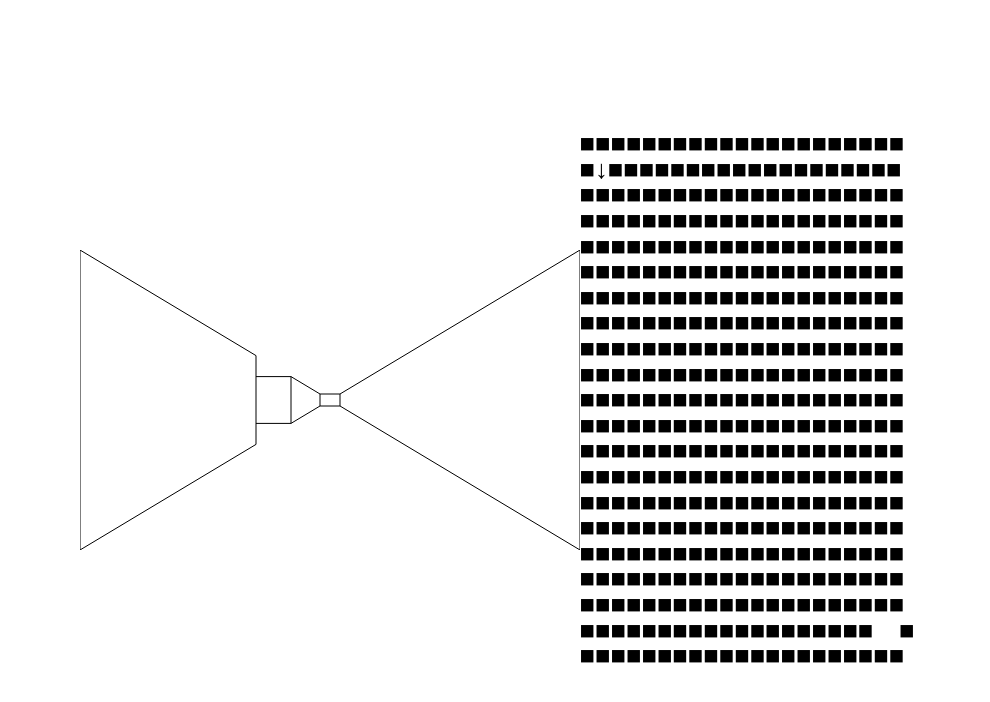
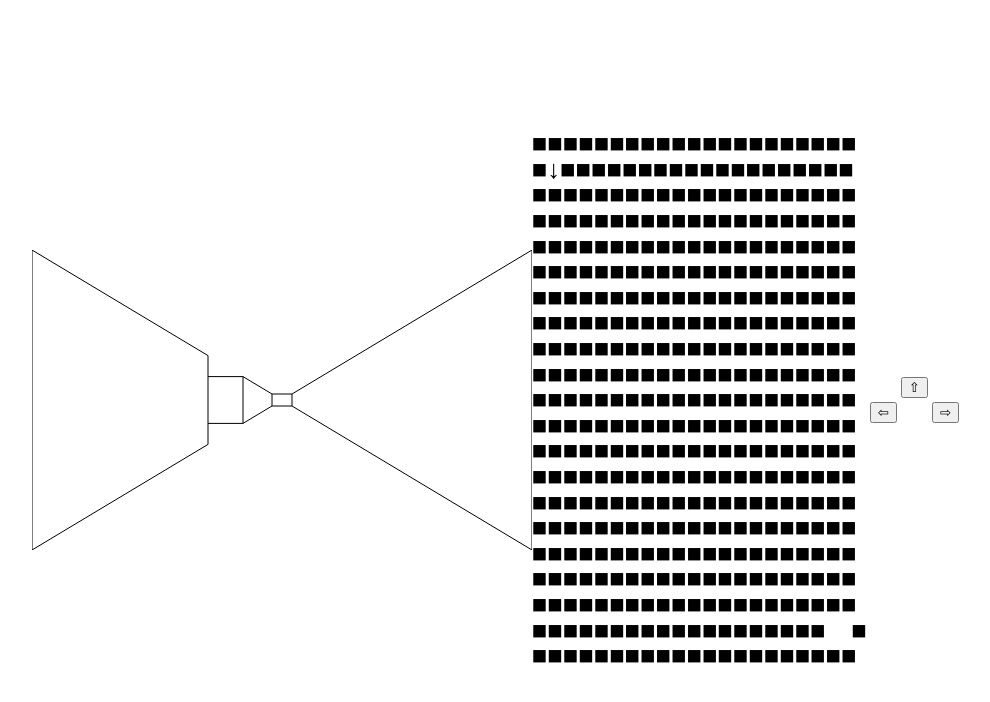
Before and after one commit to line-loginpage/mazeaGame, a plain HTML site: page index.html in a window 1280 px wide. Shown: the whole page, without its empty margins (143-1133 px from the left). Drawn offline with Linux system fonts and the light colour scheme; a web font is replaced by a local one.

Commit message:
Update index.html

```diff
--- a/index.html
+++ b/index.html
@@ -1,7 +1,21 @@
 <html>
     <body>
         <canvas id="canvas" width="500" height="300"></canvas>
-        <p id="text" style="font-family:美咲ゴシック第2"></p>
+
+        <p id="text"></p>
+        <br>
+        <table border="0">
+            <tr>
+                <td></td>
+                <td><button id="up">⇧</button></td>
+                <td></td>
+            </tr>
+            <tr>
+                <td><button id="left">⇦</button></td>
+                <td></td>
+                <td><button id="right">⇨</button></td>
+            </tr>
+        </table>
     <script src="main.js"></script>
     <style>
         @font-face {
```
